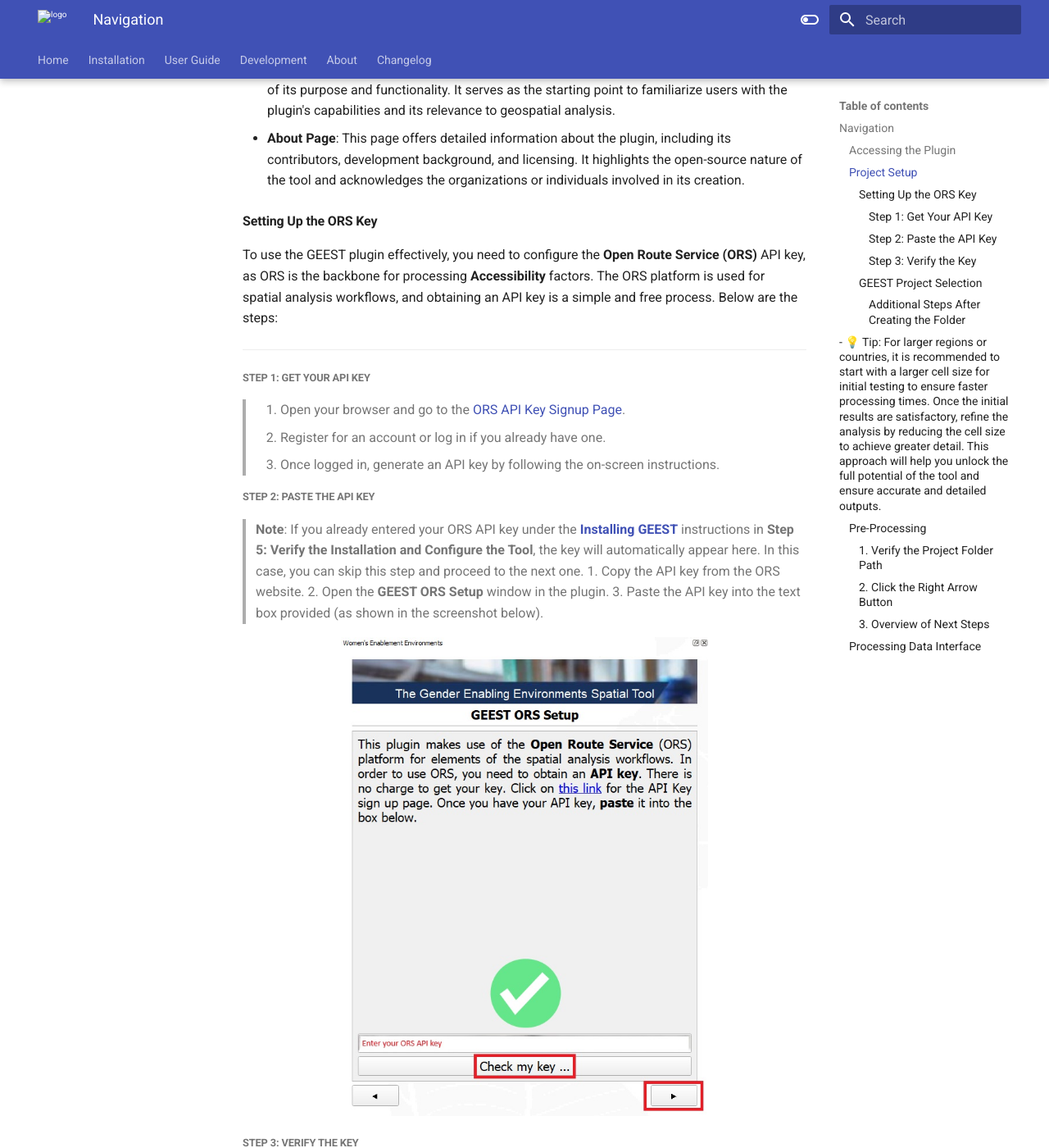
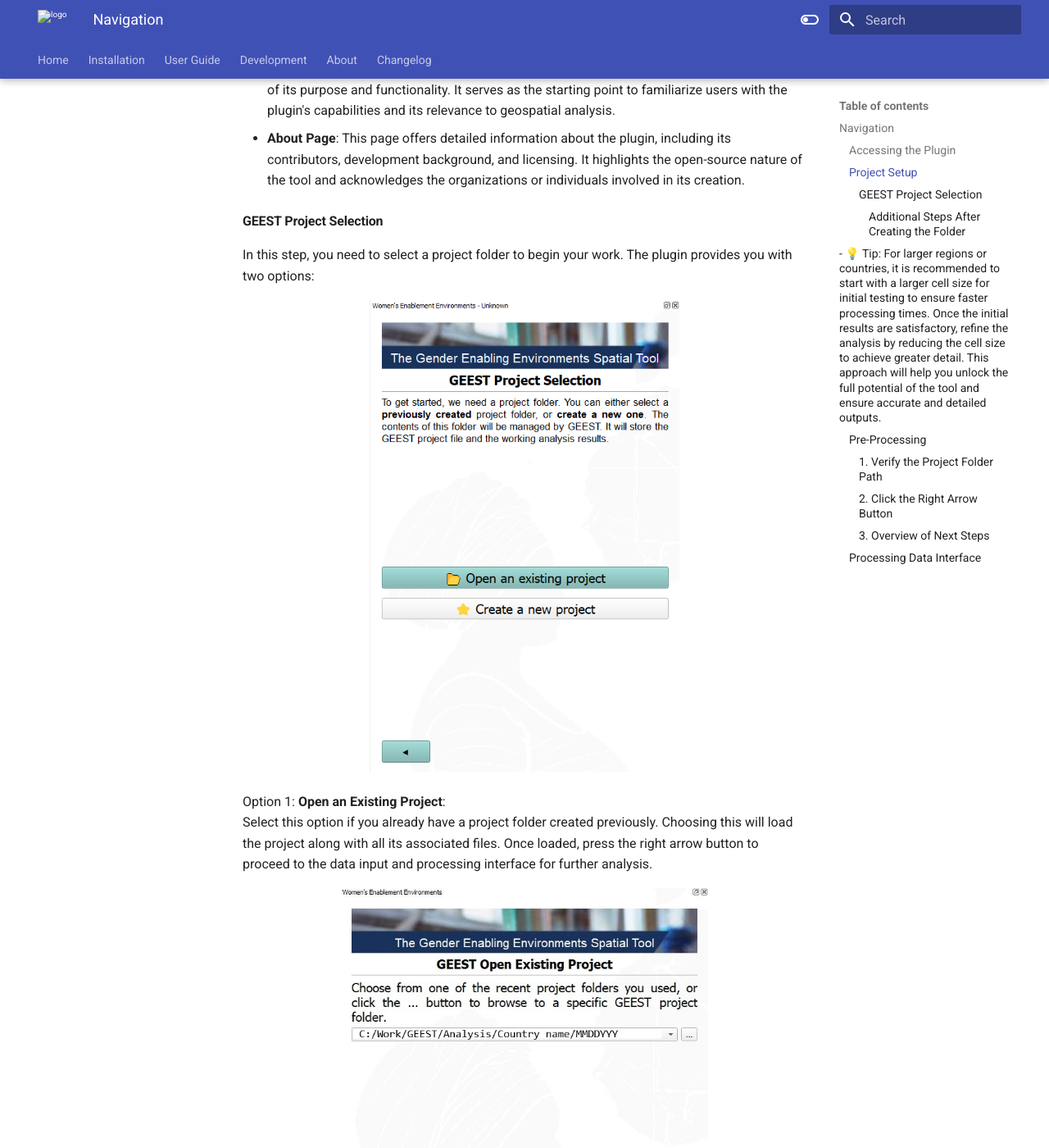
Before and after one commit to worldbank/GEEST, an MkDocs documentation site: the page built from docs/userguide/navigation.md, in a window 1280 px wide and 1400 px high, scrolled down 1751 px. Shown: the whole window at 82% size. Built offline with MkDocs 1.6.1 and Material for MkDocs 9.7.7, drawn with Linux system fonts in a browser that asks for light colours; some of the changed text lies outside the part shown.

Commit message:
Update navigation.md

```diff
--- a/docs/userguide/navigation.md
+++ b/docs/userguide/navigation.md
@@ -43,54 +43,15 @@ Once the plugin window is open, press the right arrow buttons highlighted in red
 
  - **About Page**: This page offers detailed information about the plugin, including its contributors, development background, and licensing. It highlights the open-source nature of the tool and acknowledges the organizations or individuals involved in its creation.
 
-#### Setting Up the ORS Key
-
-To use the GEEST plugin effectively, you need to configure the **Open Route Service (ORS)** API key, as ORS is the backbone for processing **Accessibility** factors. The ORS platform is used for spatial analysis workflows, and obtaining an API key is a simple and free process. Below are the steps:
-
----
-
-##### Step 1: Get Your API Key
-> 1. Open your browser and go to the [ORS API Key Signup Page](https://openrouteservice.org/sign-up/).
-> 2. Register for an account or log in if you already have one.
-> 3. Once logged in, generate an API key by following the on-screen instructions.
-
-##### Step 2: Paste the API Key
-> **Note**: If you already entered your ORS API key under the **[Installing GEEST](https://github.com/worldbank/GEEST/blob/main/docs/userguide/install.md)** instructions in **Step 5: Verify the Installation and Configure the Tool**, the key will automatically appear here. In this case, you can skip this step and proceed to the next one.
-> 1. Copy the API key from the ORS website.
-> 2. Open the **GEEST ORS Setup** window in the plugin.
-> 3. Paste the API key into the text box provided (as shown in the screenshot below).
-
-<p align="center">
- <img
-    src="https://raw.githubusercontent.com/worldbank/GEEST/main/docs/images/new%20images/ORS%20setup.jpg"
-    alt="ORS key"
-    style="width:65%;"
-    title="Click to enlarge"
-    onclick="window.open(this.src, '_blank')">
-</p>
-
-##### Step 3: Verify the Key
-> 1. After pasting the API key, click the **Check my key...** button.
-> 2. If the key is valid, a green checkmark will appear, indicating the API key has been successfully set up.
->
-> **This step is crucial to unlock the full functionality of the plugin, including advanced spatial analysis workflows.**
-
----
- Tips for Setting Up the ORS Key
- - 💡 **Tip**: Ensure you paste the exact API key without any extra spaces or characters.
- - ⚠️ **Warning**: Avoid sharing your API key publicly to keep it secure.
- - 🔄 **If You Encounter Issues**: Double-check your internet connection and ensure your API key is valid.
----
-
 #### GEEST Project Selection
 
 In this step, you need to select a project folder to begin your work. The plugin provides you with two options:
 
 <p align="center">
 <img
-    src="https://raw.githubusercontent.com/worldbank/GEEST/main/docs/images/new%20images/GEEST%20project.jpg"
+    src="https://raw.githubusercontent.com/worldbank/GEEST/main/docs/images/new%20images/navigation_set.png"
     alt="Geest Project"
-    style="width:65%;"
+    style="width:55%;"
     title="Click to enlarge"
     onclick="window.open(this.src, '_blank')">
 </p>
```
